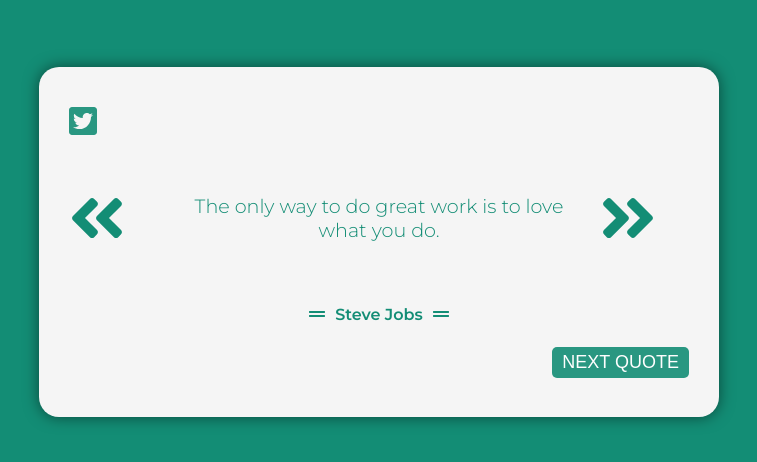
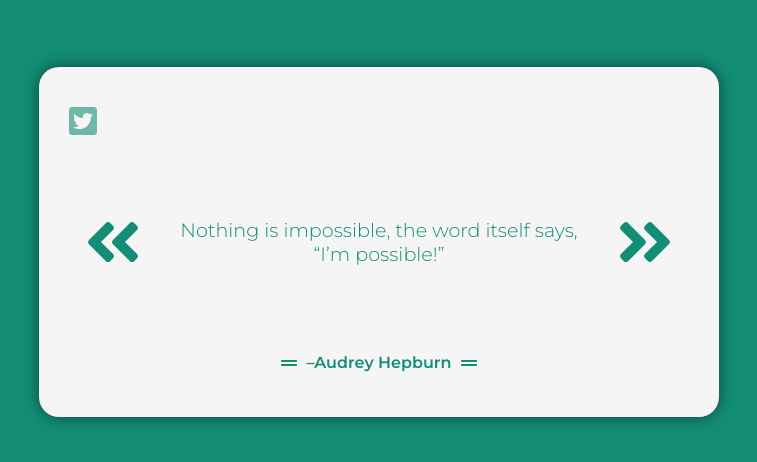
Before and after one commit to jceballos29/quotes-machine-react, a React (Create React App) app: page / in a window 1280 px wide. Shown: the part 158-620 px from the top of the page, without its empty margins (261-1018 px from the left). Built offline with nearby package versions, Linux system fonts and the light colour scheme.

Commit message:
Se elimina el boto Next Quote, a mi parecer es innecesario, se corrige bug en randomNumber para no salir del rango de las quotes

```diff
--- a/src/App.js
+++ b/src/App.js
@@ -1,6 +1,6 @@
 import {useState} from "react"
 import './style.css';
-import data from "./quotes.json";
+import Data from "./quotes.json";
 import randomNumber from "./functions/randomNumber";
 import randomColor from "./functions/randomColor";
 import QuoteBox from "./components/QuoteBox";
@@ -9,7 +9,7 @@ import QuoteBox from "./components/QuoteBox";
 function App() {
 
   let firstColor = randomColor();
-  let QuoteNumber = randomNumber(data.quotes.length);
+  let QuoteNumber = randomNumber(Data.quotes.length);
 
   let [color,setColor] = useState(firstColor);
   let style = { color: color, backgroundColor: color}
--- a/src/components/ButtonChangeQuote.js
+++ /dev/null
@@ -1,20 +0,0 @@
-import randomNumber from "../functions/randomNumber";
-import randomColor from "../functions/randomColor";
-import data from "../quotes.json";
-
-
-
-const ButtonChangeQuote = ({handleButtonChange,color}) => {
-
-    let style = {backgroundColor: color}
-    let nextQuote = randomNumber(data.quotes.length)
-    let newColor = randomColor();
-
-    return (
-        <div className="ButtonChangeQuote" >
-        <button style={style} onClick={() => handleButtonChange(nextQuote,newColor)}>Next Quote</button>
-        </div>
-    );
-}
-
-export default ButtonChangeQuote;
--- a/src/components/ButtonShareOnTwitter.js
+++ b/src/components/ButtonShareOnTwitter.js
@@ -9,16 +9,15 @@ const ButtonShareOnTwitter = ({quote,author,color}) => {
 
 
     return (
-        <div className="ButtonShareOnTwitter">
         <a
+            className="ButtonShareOnTwitter"
             style={style}
             href={url}
             target='_blank'
             rel="noreferrer"
         >
-            <FontAwesomeIcon icon={faTwitterSquare}/>
+            <FontAwesomeIcon className="twitter" icon={faTwitterSquare}/>
         </a>
-        </div>
     );
 }
 
--- a/src/components/Quote.js
+++ b/src/components/Quote.js
@@ -1,14 +1,21 @@
 // import {Fragment} from "react";
 import {FontAwesomeIcon} from "@fortawesome/react-fontawesome";
 import {faAngleDoubleLeft,faAngleDoubleRight} from "@fortawesome/free-solid-svg-icons"
+import randomNumber from "../functions/randomNumber";
+import randomColor from "../functions/randomColor";
+import data from "../quotes.json";
 
-const Quote = ({quote='Agua que no has de beber, lávate el culo con ella'}) => {
+
+const Quote = ({handleButtonChange,quote='Agua que no has de beber, lávate el culo con ella'}) => {
+
+    let nextQuote = randomNumber(data.quotes.length)
+    let newColor = randomColor();
 
     return (
         <div className="Quote">
-            <FontAwesomeIcon icon={faAngleDoubleLeft} className="icon"/>
+            <FontAwesomeIcon icon={faAngleDoubleLeft} onClick={() => handleButtonChange(nextQuote,newColor)} className="icon"/>
             <p>{quote}</p>
-            <FontAwesomeIcon icon={faAngleDoubleRight} className="icon"/>
+            <FontAwesomeIcon icon={faAngleDoubleRight} onClick={() => handleButtonChange(nextQuote,newColor)} className="icon"/>
 
         </div>
     );
--- a/src/components/QuoteBox.js
+++ b/src/components/QuoteBox.js
@@ -1,18 +1,20 @@
 import {useState} from "react"
-import data from "../quotes.json";
+import Data from "../quotes.json";
 import Quote from "./Quote"
 import Author from "./Author"
-import ButtonChangeQuote from "./ButtonChangeQuote"
+// import ButtonChangeQuote from "./ButtonChangeQuote"
 import ButtonShareOnTwitter from "./ButtonShareOnTwitter"
 
 const QuoteBox = ({QuoteNumber,color,handleQuoteBox}) => {
 
-    let [quote,setQuote] = useState(data.quotes[QuoteNumber].quote)
-    let [author,setAuthor] = useState(data.quotes[QuoteNumber].author)
+    let Quotes = Data.quotes;
+
+    let [quote,setQuote] = useState(Quotes[QuoteNumber].quote);
+    let [author,setAuthor] = useState(Quotes[QuoteNumber].author);
 
     const handleButtonChange = (nextQuote,newColor) => {
-        setQuote(data.quotes[nextQuote].quote);
-        setAuthor(data.quotes[nextQuote].author);
+        setQuote(Quotes[nextQuote].quote);
+        setAuthor(Quotes[nextQuote].author);
         handleQuoteBox(newColor);
     }
 
@@ -20,9 +22,9 @@ const QuoteBox = ({QuoteNumber,color,handleQuoteBox}) => {
     return  (
         <div className="QuoteBox">
             <ButtonShareOnTwitter quote={quote} author={author} color={color} />
-            <Quote quote={quote} />
+            <Quote handleButtonChange={handleButtonChange} quote={quote} />
             <Author author={author} />
-            <ButtonChangeQuote  handleButtonChange={handleButtonChange} color={color}/>
+            {/* <ButtonChangeQuote  handleButtonChange={handleButtonChange} color={color}/> */}
         </div>
     );
 }
--- a/src/functions/randomNumber.js
+++ b/src/functions/randomNumber.js
@@ -1,3 +1,3 @@
-const randomNumber = (n) => Math.floor(Math.random() * (n + 1));
+const randomNumber = (n) => Math.floor(Math.random() * (n));
 
 export default randomNumber;
--- a/src/index.css
+++ b/src/index.css
@@ -9,7 +9,3 @@
 body {
   font-family: 'Montserrat', sans-serif;
 }
-
-a {
-  text-decoration: none;
-}
--- a/src/style.css
+++ b/src/style.css
@@ -24,14 +24,13 @@
 }
 
 .Quote {
-  grid-area: 2 / 1 / 5 / 2;
+  grid-area: 2 / 1 / 6 / 2;
   display: grid;
   grid-template-columns: repeat(7, 1fr);
   grid-template-rows: 1fr;
   grid-column-gap: 0px;
   grid-row-gap: 0px;
   align-items: center;
-  justify-content: space-evenly;
   margin: 10px 0px;
 }
 
@@ -45,19 +44,19 @@
 }
 
 .icon {
+  justify-self: center;
   font-size: 4rem;
+  cursor: pointer;
 }
 
 .Author {
-  grid-area: 5 / 1 / 6 / 2;
+  grid-area: 6 / 1 / 6 / 2;
   display: flex;
   align-items: center;
   justify-content: center;
-  /* margin: 10px 0px; */
 }
 
 .Author h4 {
-  /* margin: 0px 10px; */
   padding: 0px 10px;
 }
 
@@ -65,22 +64,8 @@
   grid-area: 6 / 1 / 7 / 2;
   display: flex;
   justify-content: flex-end;
+  display: none;
 
-}
-
-.ButtonChangeQuote button {
-  border: none;
-  border-radius: 5px;
-  padding: 5px 10px;
-  color: white;
-  cursor: pointer;
-  opacity: 0.9;
-  font-size: 18px;
-  text-transform: uppercase;
-}
-
-.ButtonChangeQuote button:hover {
-  opacity: 1;
 }
 
 .ButtonShareOnTwitter {
@@ -89,12 +74,14 @@
   cursor: pointer;
   display: flex;
   justify-content: flex-start;
-  text-align: right;
-  opacity:0.9;
   border: none;
   background: none;
 }
 
-.ButtonShareOnTwitter:hover {
+.twitter {
+  opacity: 0.6;
+}
+
+.twitter:hover {
   opacity: 1;
 }
```
